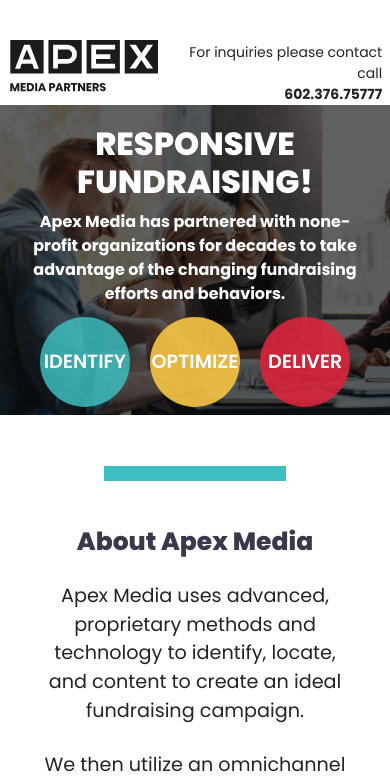
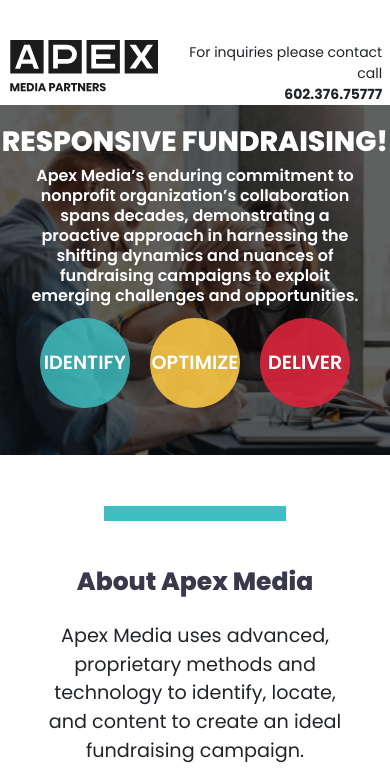
Before and after one commit to pooya13vm/APEX, a React (Create React App) app: page / in a window 390 px wide. Shown: the top 783 px of the page. Built offline with nearby package versions, Linux system fonts and the light colour scheme.

Commit message:
change text

```diff
--- a/src/App.css
+++ b/src/App.css
@@ -824,6 +824,14 @@ form {
   }
 }
 @media only screen and (max-width: 964px) {
+  .top-menu {
+    margin-top: 40px !important;
+  }
+  .under-title-text {
+    margin-left: 8%;
+    margin-right: 8%;
+    margin-top: 2%;
+  }
   .header_image {
     background-size: contain;
     height: 510px;
@@ -898,8 +906,9 @@ form {
     text-align: center;
   }
   .under-title-text {
-    margin-left: 10%;
-    margin-right: 10%;
+    margin-left: 8%;
+    margin-right: 8%;
+    font-size: 1.2rem;
   }
   .top-menu {
     margin: 40px 2% 0 2%;
@@ -1223,6 +1232,9 @@ form {
   }
   .under-title-text {
     margin-top: 0;
+    font-size: 1rem;
+    font-weight: 600;
+    line-height: 20px;
   }
   .slogan-last-text-container p {
     font-size: 1.3rem;
@@ -1240,6 +1252,12 @@ form {
   .method-section-left img:nth-child(odd) {
     width: 48px;
   }
+  .header_image h1 {
+    font-size: 28px;
+  }
+  .header_image {
+    height: 350px;
+  }
 }
 @media only screen and (max-width: 438px) {
   .circle_item {
--- a/src/components/Footer.jsx
+++ b/src/components/Footer.jsx
@@ -94,7 +94,7 @@ function Footer() {
             6929 E. Greenway PKWY, Suite 120, Scottsdale, AZ 85254 For inquiries
             please contact
           </p>
-          <p>khartless@apexmedia.com or call 480.596.6320</p>
+          <p>carrie@apexmedia.com or call 602.376.75777</p>
         </div>
       </div>
     </footer>
--- a/src/components/Header.jsx
+++ b/src/components/Header.jsx
@@ -23,8 +23,10 @@ function Header() {
         </div>
         <h1>RESPONSIVE FUNDRAISING!</h1>
         <p className="under-title-text">
-          Apex Media has partnered with none-profit organizations for decades to
-          take advantage of the changing fundraising efforts and behaviors.
+          Apex Media’s enduring commitment to nonprofit organization’s
+          collaboration spans decades, demonstrating a proactive approach in
+          harnessing the shifting dynamics and nuances of fundraising campaigns
+          to exploit emerging challenges and opportunities.
         </p>
         <div className="circles_container">
           <div className="circle_item">
```
